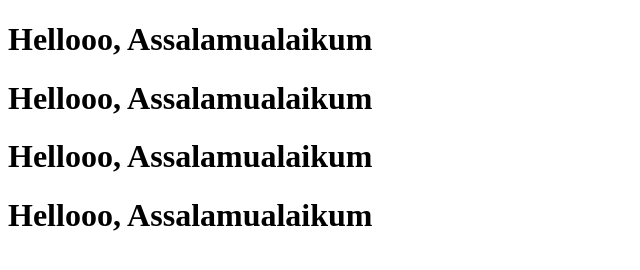
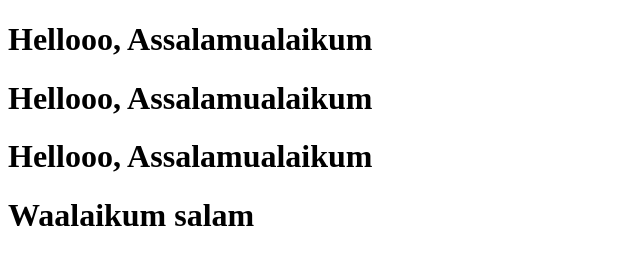
Before and after one commit to azzahra207/belajar-github, a plain HTML site: page index.html in a window 1280 px wide. Shown: the whole page, without its empty margins (0-640 px from the left). Drawn offline with Linux system fonts and the light colour scheme.

Commit message:
jawaaaab

```diff
--- a/index.html
+++ b/index.html
@@ -10,7 +10,7 @@
             <h1> Hellooo, Assalamualaikum</h1>
             <h1> Hellooo, Assalamualaikum</h1>
             <h1> Hellooo, Assalamualaikum</h1>
-            <h1> Hellooo, Assalamualaikum</h1>
+            <h1> Waalaikum salam</h1>
 
 </body>
 </html>
```
